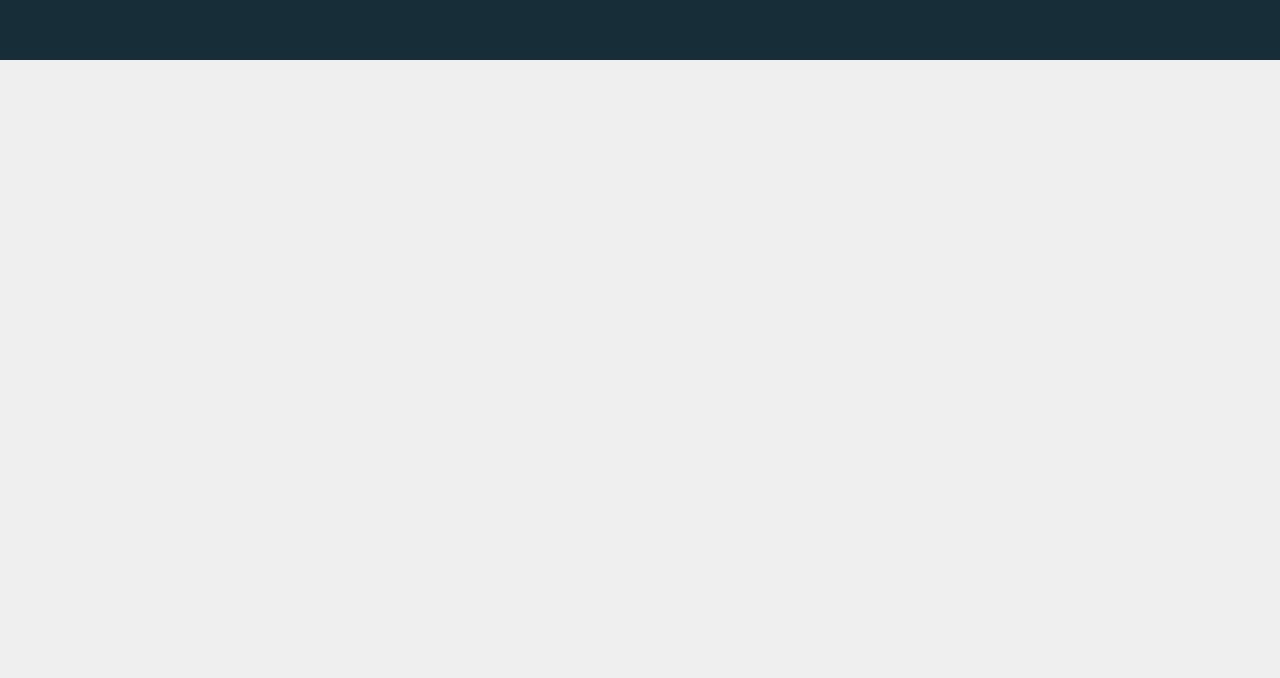
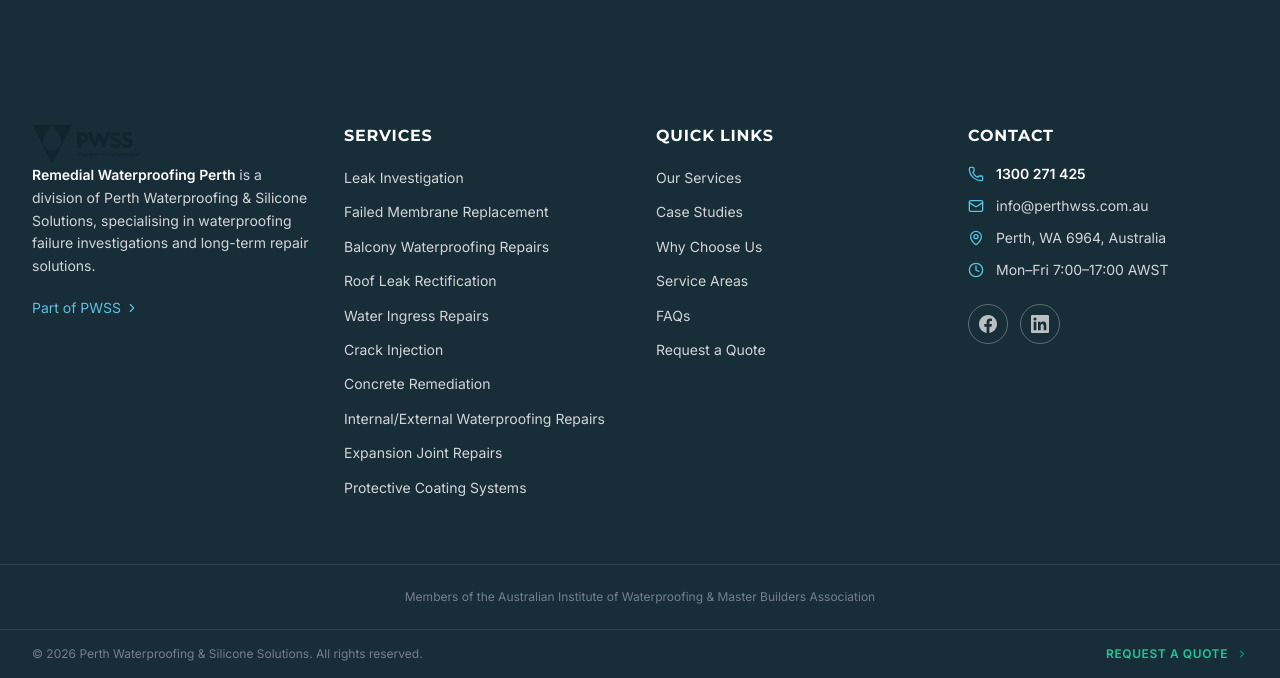
Before and after one commit to Greenie5656/pwss-remedial, a Next.js app: page / in a window 1280 px wide. Shown: the part 2340-3018 px from the top of the page. Before the commit the page ends 2400 px from the top, so only its background shows below. Built offline with nearby package versions, Linux system fonts and the light colour scheme.

Commit message:
Step 1.2: Footer with services, contact, socials, accreditation placeholder

```diff
--- a/src/app/layout.tsx
+++ b/src/app/layout.tsx
@@ -1,6 +1,7 @@
 import type { Metadata } from "next";
 import { Montserrat, Inter } from "next/font/google";
 import Navbar from "@/components/layout/Navbar";
+import Footer from "@/components/layout/Footer";
 import "./globals.css";
 
 const montserrat = Montserrat({
@@ -53,6 +54,7 @@
       <body className="min-h-full flex flex-col">
         <Navbar />
         {children}
+        <Footer />
       </body>
     </html>
   );
--- /dev/null
+++ b/src/components/layout/Footer.tsx
@@ -0,0 +1,187 @@
+import Image from 'next/image';
+import { Phone, Mail, MapPin, Clock, ChevronRight } from 'lucide-react';
+import { CONTACT, LINKS, COMPANY, SERVICES } from '@/lib/constants';
+import PhoneLink from '@/components/ui/PhoneLink';
+
+export default function Footer() {
+  const currentYear = new Date().getFullYear();
+
+  return (
+    <footer className="bg-pwss-gunmetal text-white/80">
+      {/* Main footer content */}
+      <div className="max-w-7xl mx-auto px-4 sm:px-6 lg:px-8 py-12 lg:py-16">
+        <div className="grid grid-cols-1 md:grid-cols-2 lg:grid-cols-4 gap-10 lg:gap-8">
+
+          {/* Column 1 — Brand */}
+          <div className="space-y-4">
+            <a href="/">
+              <Image
+                src="/images/pwss-logo-transparent.png"
+                alt="PWSS Remedial Waterproofing Perth"
+                width={160}
+                height={48}
+                className="h-10 w-auto"
+              />
+            </a>
+            <p className="text-sm leading-relaxed">
+              <strong className="text-white">Remedial Waterproofing Perth </strong> is a division
+              of Perth Waterproofing &amp; Silicone Solutions, specialising in waterproofing
+              failure investigations and long-term repair solutions.
+            </p>
+            <a
+              href={LINKS.mainSite}
+              target="_blank"
+              rel="noopener noreferrer"
+              className="inline-flex items-center gap-1 text-pwss-aero hover:text-pwss-mint text-sm transition-colors duration-200"
+            >
+              Part of {COMPANY.shortName}
+              <ChevronRight size={14} />
+            </a>
+          </div>
+
+          {/* Column 2 — Services */}
+          <div className="space-y-4">
+            <h3 className="font-heading text-base font-bold text-white uppercase tracking-wider">
+              Services
+            </h3>
+            <ul className="space-y-2">
+              {SERVICES.map((service) => (
+                <li key={service.name}>
+                  <a
+                    href="#services"
+                    className="text-sm hover:text-pwss-mint transition-colors duration-200"
+                  >
+                    {service.name}
+                  </a>
+                </li>
+              ))}
+            </ul>
+          </div>
+
+          {/* Column 3 — Quick Links */}
+          <div className="space-y-4">
+            <h3 className="font-heading text-base font-bold text-white uppercase tracking-wider">
+              Quick Links
+            </h3>
+            <ul className="space-y-2">
+              <li>
+                <a href="#services" className="text-sm hover:text-pwss-mint transition-colors duration-200">
+                  Our Services
+                </a>
+              </li>
+              <li>
+                <a href="#case-studies" className="text-sm hover:text-pwss-mint transition-colors duration-200">
+                  Case Studies
+                </a>
+              </li>
+              <li>
+                <a href="#why-choose-us" className="text-sm hover:text-pwss-mint transition-colors duration-200">
+                  Why Choose Us
+                </a>
+              </li>
+              <li>
+                <a href="#service-areas" className="text-sm hover:text-pwss-mint transition-colors duration-200">
+                  Service Areas
+                </a>
+              </li>
+              <li>
+                <a href="#faq" className="text-sm hover:text-pwss-mint transition-colors duration-200">
+                  FAQs
+                </a>
+              </li>
+              <li>
+                <a href="#contact" className="text-sm hover:text-pwss-mint transition-colors duration-200">
+                  Request a Quote
+                </a>
+              </li>
+            </ul>
+          </div>
+
+          {/* Column 4 — Contact */}
+          <div className="space-y-4">
+            <h3 className="font-heading text-base font-bold text-white uppercase tracking-wider">
+              Contact
+            </h3>
+            <ul className="space-y-3">
+              <li>
+                <PhoneLink className="flex items-start gap-3 hover:text-pwss-mint transition-colors duration-200">
+                  <Phone size={16} className="mt-0.5 flex-shrink-0 text-pwss-aero" />
+                  <span className="text-sm font-semibold text-white">{CONTACT.phone}</span>
+                </PhoneLink>
+              </li>
+              <li>
+                <a
+                  href={`mailto:${CONTACT.email}`}
+                  className="flex items-start gap-3 hover:text-pwss-mint transition-colors duration-200"
+                >
+                  <Mail size={16} className="mt-0.5 flex-shrink-0 text-pwss-aero" />
+                  <span className="text-sm">{CONTACT.email}</span>
+                </a>
+              </li>
+              <li className="flex items-start gap-3">
+                <MapPin size={16} className="mt-0.5 flex-shrink-0 text-pwss-aero" />
+                <span className="text-sm">{CONTACT.address}</span>
+              </li>
+              <li className="flex items-start gap-3">
+                <Clock size={16} className="mt-0.5 flex-shrink-0 text-pwss-aero" />
+                <span className="text-sm">{CONTACT.hours}</span>
+              </li>
+            </ul>
+
+            {/* Social icons */}
+            <div className="flex gap-3 pt-2">
+              <a
+                href={LINKS.facebook}
+                target="_blank"
+                rel="noopener noreferrer"
+                aria-label="Facebook"
+                className="w-10 h-10 rounded-full border border-white/30 flex items-center justify-center text-white/70 hover:text-pwss-aero hover:border-pwss-aero transition-colors duration-200"
+              >
+                <svg width="18" height="18" viewBox="0 0 24 24" fill="currentColor">
+                  <path d="M24 12.073c0-6.627-5.373-12-12-12s-12 5.373-12 12c0 5.99 4.388 10.954 10.125 11.854v-8.385H7.078v-3.47h3.047V9.43c0-3.007 1.792-4.669 4.533-4.669 1.312 0 2.686.235 2.686.235v2.953H15.83c-1.491 0-1.956.925-1.956 1.874v2.25h3.328l-.532 3.47h-2.796v8.385C19.612 23.027 24 18.062 24 12.073z" />
+                </svg>
+              </a>
+              <a
+                href={LINKS.linkedin}
+                target="_blank"
+                rel="noopener noreferrer"
+                aria-label="LinkedIn"
+                className="w-10 h-10 rounded-full border border-white/30 flex items-center justify-center text-white/70 hover:text-pwss-aero hover:border-pwss-aero transition-colors duration-200"
+              >
+                <svg width="18" height="18" viewBox="0 0 24 24" fill="currentColor">
+                  <path d="M20.447 20.452h-3.554v-5.569c0-1.328-.027-3.037-1.852-3.037-1.853 0-2.136 1.445-2.136 2.939v5.667H9.351V9h3.414v1.561h.046c.477-.9 1.637-1.85 3.37-1.85 3.601 0 4.267 2.37 4.267 5.455v6.286zM5.337 7.433a2.062 2.062 0 01-2.063-2.065 2.064 2.064 0 112.063 2.065zm1.782 13.019H3.555V9h3.564v11.452zM22.225 0H1.771C.792 0 0 .774 0 1.729v20.542C0 23.227.792 24 1.771 24h20.451C23.2 24 24 23.227 24 22.271V1.729C24 .774 23.2 0 22.222 0h.003z" />
+                </svg>
+              </a>
+            </div>
+          </div>
+        </div>
+      </div>
+
+      {/* Accreditation bar — placeholder for logos */}
+      <div className="border-t border-white/10">
+        <div className="max-w-7xl mx-auto px-4 sm:px-6 lg:px-8 py-6">
+          <p className="text-xs text-white/40 text-center">
+            {/* Replace with actual logo images when provided */}
+            Members of the Australian Institute of Waterproofing &amp; Master Builders Association
+          </p>
+        </div>
+      </div>
+
+      {/* Copyright bar */}
+      <div className="border-t border-white/10">
+        <div className="max-w-7xl mx-auto px-4 sm:px-6 lg:px-8 py-4 flex flex-col sm:flex-row items-center justify-between gap-2">
+          <p className="text-xs text-white/40">
+            &copy; {currentYear} {COMPANY.legalName}. All rights reserved.
+          </p>
+         <a
+            href="#contact"
+            className="flex items-center gap-2 text-pwss-mint hover:text-pwss-cyan text-xs font-semibold uppercase tracking-wider transition-colors duration-200"
+          >
+            Request a Quote
+            <ChevronRight size={12} />
+          </a>
+        </div>
+      </div>
+    </footer>
+  );
+}
```
